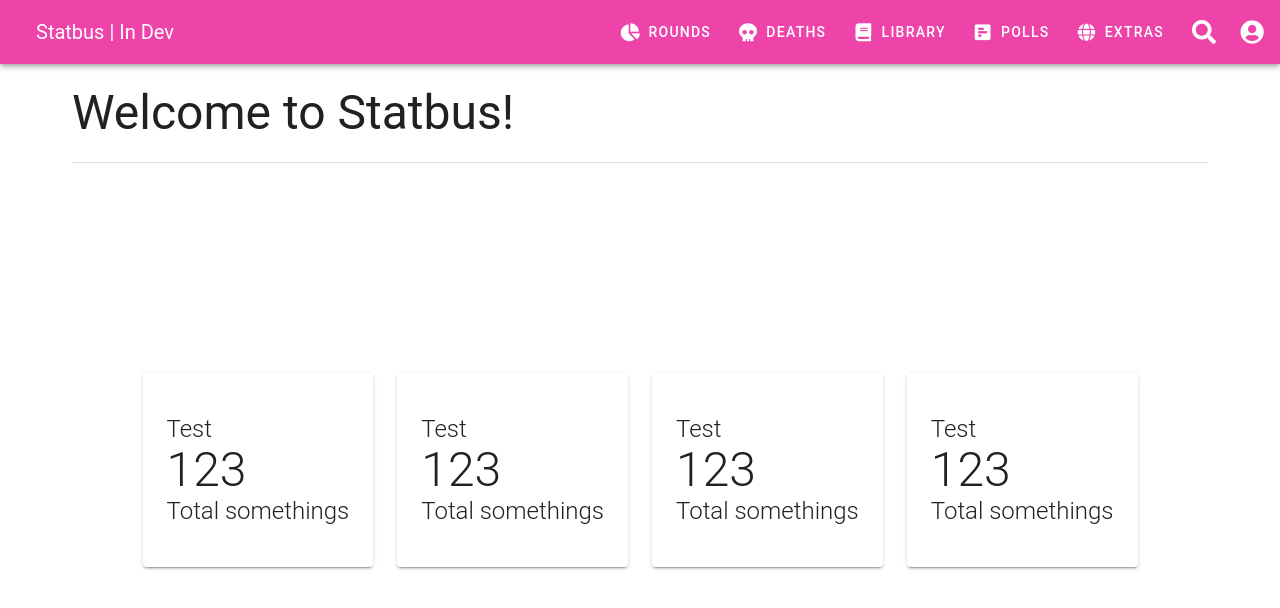
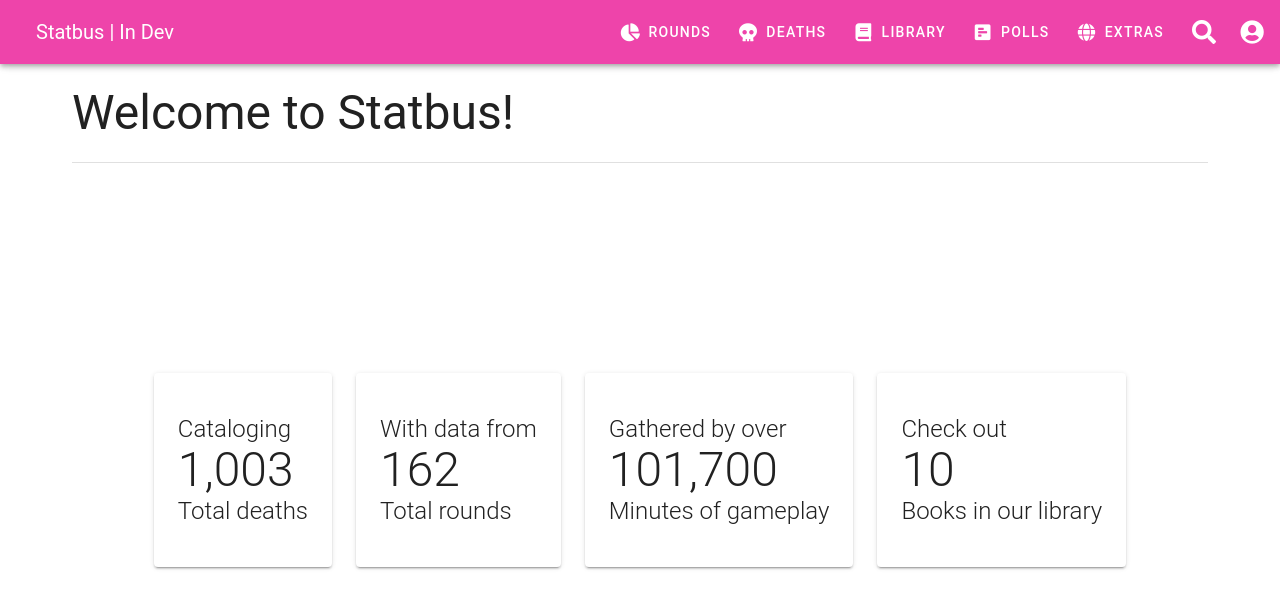
Before and after one commit to MOONMOONOSS/statbus, a Vue app: page / in a window 1280 px wide. Shown: the top 608 px of the page. Built offline with nearby package versions, Linux system fonts and the light colour scheme; the HTML template or start-up script is replaced by a standard one.

Commit message:
Add more meaningful data to dashboard

```diff
--- a/src/views/Home.vue
+++ b/src/views/Home.vue
@@ -11,20 +11,44 @@
         mt-xs-6 mx-md-auto my-md-auto'
       )
         v-card.mb-6.mx-3(
-          v-for="n in 4"
-          :key="n"
+          v-for="(data, i) in cards"
+          :key="i"
           hover
         )
           v-container.px-6.py-10
-            .headline.font-weight-light Test
-            .display-2.font-weight-light 123
-            .headline.font-weight-light Total somethings
+            .headline.font-weight-light {{ data.heading }}
+            .display-2.font-weight-light {{ data.number }}
+            .headline.font-weight-light {{ data.subText }}
 </template>
 
 <script>
 export default {
   components: {
   },
+  data: () => ({
+    cards: [
+      {
+        heading: 'Cataloging',
+        number: '1,003',
+        subText: 'Total deaths',
+      },
+      {
+        heading: 'With data from',
+        number: '162',
+        subText: 'Total rounds',
+      },
+      {
+        heading: 'Gathered by over',
+        number: '101,700',
+        subText: 'Minutes of gameplay',
+      },
+      {
+        heading: 'Check out',
+        number: '10',
+        subText: 'Books in our library',
+      },
+    ],
+  }),
 };
 </script>
 
```
